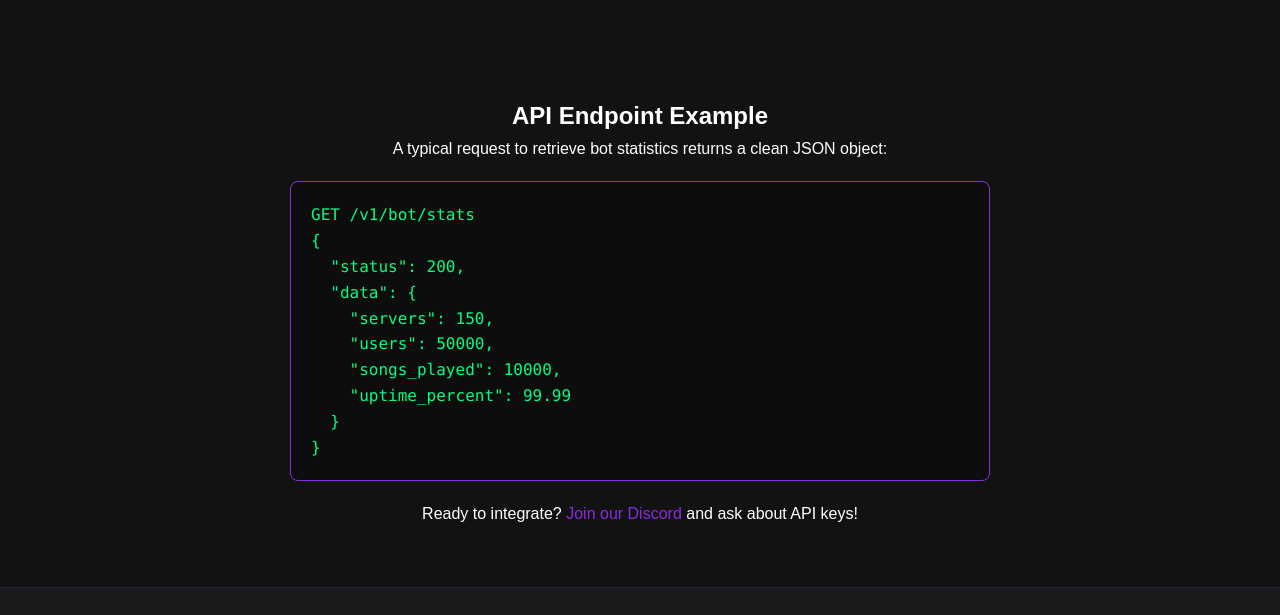
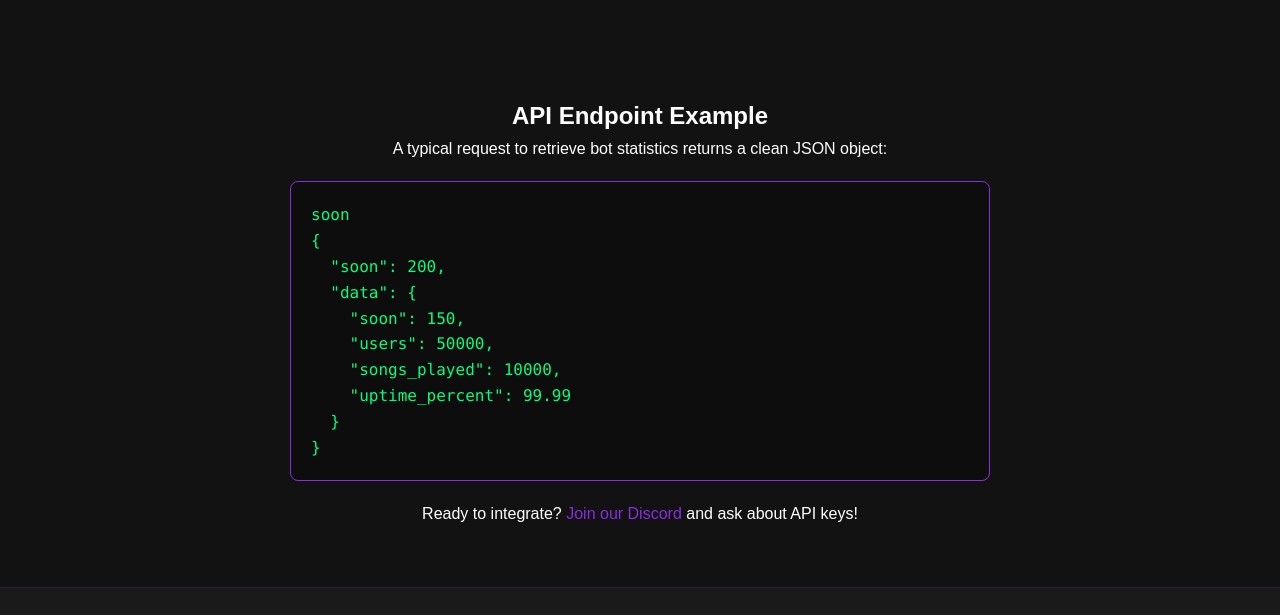
Before and after one commit to ALLAY-XD-20/Devine, a plain HTML site: page developers.html in a window 1280 px wide. Shown: the part 649-1264 px from the top of the page. Drawn offline with Linux system fonts and the light colour scheme.

```diff
--- a/developers.html
+++ b/developers.html
@@ -87,11 +87,11 @@
             <div class="container">
                 <h2>API Endpoint Example</h2>
                 <p>A typical request to retrieve bot statistics returns a clean JSON object:</p>
-                <pre class="code-block"><code>GET /v1/bot/stats
+                <pre class="code-block"><code>soon
 {
-  "status": 200,
+  "soon": 200,
   "data": {
-    "servers": 150,
+    "soon": 150,
     "users": 50000,
     "songs_played": 10000,
     "uptime_percent": 99.99
```
